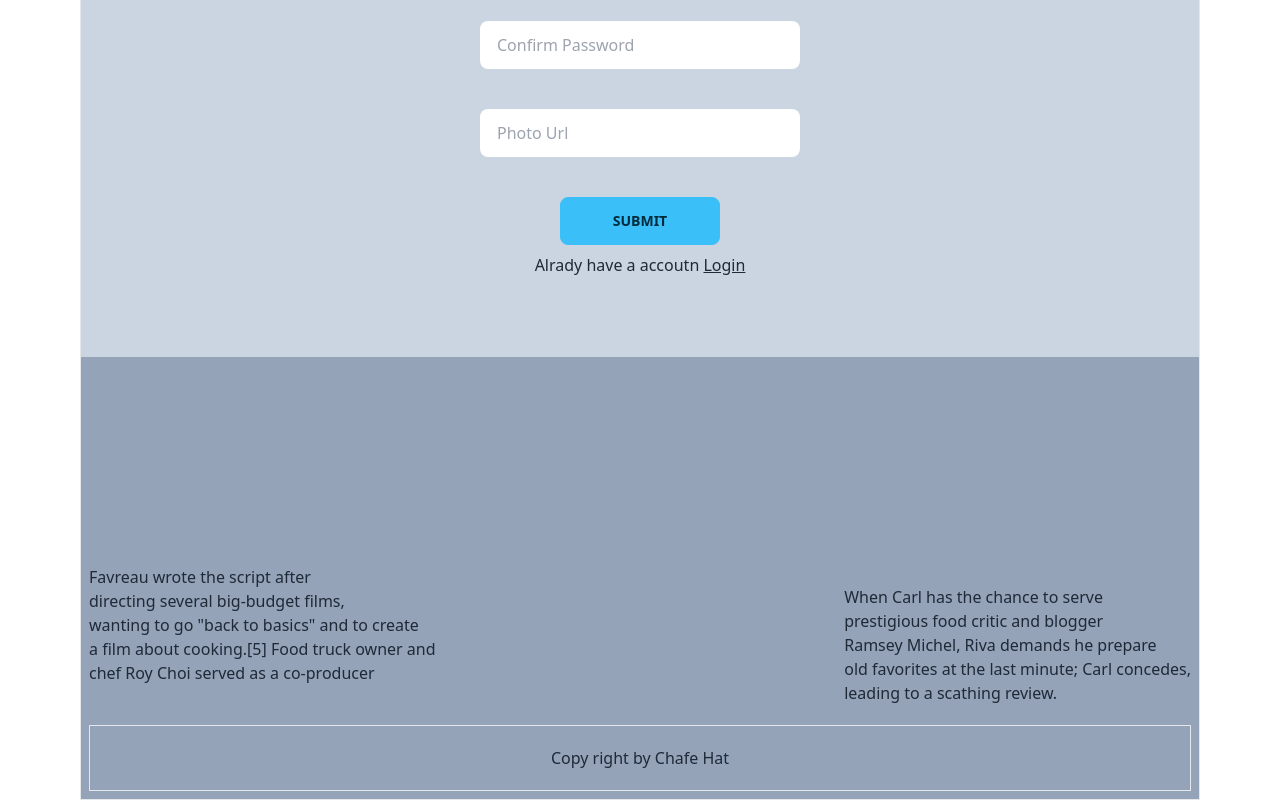
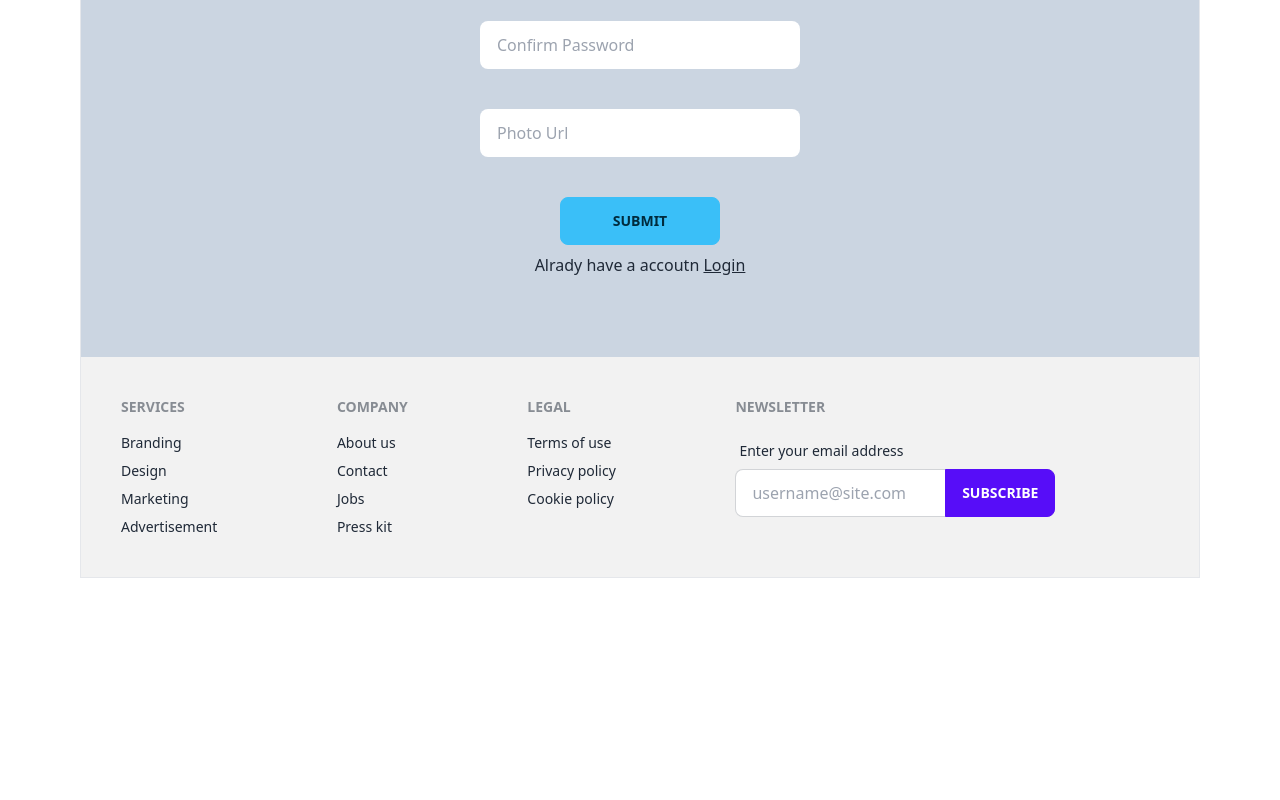
Before and after one commit to shanto001971/chef-hat-client-side, a React (Vite) app: page /ragister in a window 1280 px wide. Shown: the part 486-1286 px from the top of the page. After the commit the page ends 1064 px from the top, so only its background shows below. Built offline with nearby package versions, Linux system fonts and the light colour scheme; no server answers.

Commit message:
implement login route setup

```diff
--- a/package.json
+++ b/package.json
@@ -26,6 +26,7 @@
     "react-hot-toast": "^2.4.1",
     "react-icons": "^4.8.0",
     "react-lazy-load": "^4.0.1",
+    "react-responsive-carousel": "^3.2.23",
     "react-router-dom": "^6.11.0",
     "react-to-pdf": "^0.0.14",
     "sort-by": "^1.2.0",
--- a/src/components/AuthProvaiders/AuthProvaider.jsx
+++ b/src/components/AuthProvaiders/AuthProvaider.jsx
@@ -46,10 +46,8 @@ const AuthProvaider = ({ children }) => {
         return signInWithPopup(auth, provider);
     }
 
-    const profileUpgrade = (Name, photo) => {
-       return updateProfile(auth.currentUser, {
-            displayName: Name, photoURL: photo,
-        })
+    const profileUpgrade = (profile) => {
+       return updateProfile(auth.currentUser, profile);
     }
 
 
--- a/src/components/Footer/Footer.jsx
+++ b/src/components/Footer/Footer.jsx
@@ -3,22 +3,40 @@ import { FaCopyright } from 'react-icons/fa';
 
 const Footer = () => {
     return (
-        <div className='p-2 bg-slate-400'>
-            <div className="text-center mt-5 lg:p-20">
-
+        <footer className="footer p-10 bg-base-200 text-base-content">
+            <div>
+                <span className="footer-title">Services</span>
+                <a className="link link-hover">Branding</a>
+                <a className="link link-hover">Design</a>
+                <a className="link link-hover">Marketing</a>
+                <a className="link link-hover">Advertisement</a>
             </div>
-            <div className=" mt-5 lg:flex justify-between">
-                <div className="">
-                <h1>Favreau wrote the script after <br /> directing several big-budget films, <br /> wanting to go "back to basics" and to create <br /> a film about cooking.[5] Food truck owner and <br /> chef Roy Choi served as a co-producer</h1>
-                </div>
-                <div className="mt-5">
-                    <h1>When Carl has the chance to serve <br /> prestigious food critic and blogger <br /> Ramsey Michel, Riva demands he prepare <br />  old favorites at the last minute; Carl concedes, <br /> leading to a scathing review.</h1>
+            <div>
+                <span className="footer-title">Company</span>
+                <a className="link link-hover">About us</a>
+                <a className="link link-hover">Contact</a>
+                <a className="link link-hover">Jobs</a>
+                <a className="link link-hover">Press kit</a>
+            </div>
+            <div>
+                <span className="footer-title">Legal</span>
+                <a className="link link-hover">Terms of use</a>
+                <a className="link link-hover">Privacy policy</a>
+                <a className="link link-hover">Cookie policy</a>
+            </div>
+            <div>
+                <span className="footer-title">Newsletter</span>
+                <div className="form-control w-80">
+                    <label className="label">
+                        <span className="label-text">Enter your email address</span>
+                    </label>
+                    <div className="relative">
+                        <input type="text" placeholder="username@site.com" className="input input-bordered w-full pr-16" />
+                        <button className="btn btn-primary absolute top-0 right-0 rounded-l-none">Subscribe</button>
+                    </div>
                 </div>
             </div>
-            <div className="border text-center  mt-5 p-5">
-                <h1 className=''> Copy right by Chafe Hat</h1>
-            </div>
-        </div>
+        </footer>
     );
 };
 
--- a/src/components/Header/Header.jsx
+++ b/src/components/Header/Header.jsx
@@ -16,7 +16,7 @@ const Header = () => {
             {
                 user ? <div className='flex gap-3'>
 
-                    <img title={user?.displayName} className='w-10 bg-slate-400 rounded-full' src={user?.photoURL || "https://www.banq.qc.ca/sites/default/files/2022-06/icone_profil_generique.jpg"} alt="" />
+                    <img title={user?.displayName} className='w-10 h-10 rounded-full' src={user?.photoURL} alt="" />
                     <button onClick={() => logOut()} className="btn btn-primary">Logout</button>
                 </div>
                     : <Link to="/login"><button className="btn btn-primary">Login</button></Link>
--- a/src/components/Homes/Home.jsx
+++ b/src/components/Homes/Home.jsx
@@ -4,15 +4,23 @@ import ViweData from '../ViweData/ViweData';
 import { FaBeer, FaSearch } from 'react-icons/fa';
 import Banner from '../Banner/Banner';
 import ThardBanner from '../Banner/ThardBanner';
+import Loading from '../Loading/Loading';
 
 const Home = () => {
+    const [loading, setLoading] = useState(true)
     const [chefData, setChefData] = useState([])
+
+
     useEffect(() => {
-        fetch('https://make-chef-sarver-site-shanto001971.vercel.app')
+        fetch('https://make-chef-sarver-site-shanto001971.vercel.app/data')
             .then(res => res.json())
             .then(data => setChefData(data))
+        setLoading(false)
     }, [])
 
+    if (loading) {
+        return <Loading></Loading>
+    }
 
     return (
         <div className=''>
@@ -37,8 +45,14 @@ const Home = () => {
                 }
             </div>
             <div className="">
-                <ThardBanner/>
+                <ThardBanner />
             </div>
+
+
+
+
+
+
         </div>
     );
 };
--- /dev/null
+++ b/src/components/Loading/Loading.jsx
@@ -0,0 +1,13 @@
+import React from 'react';
+
+const Loading = () => {
+    return (
+        <div className="flex justify-center items-center">
+            <div className="spinner-border animate-spin inline-block w-8 h-8 border-4 rounded-full" role="status">
+                <span className="visually-hidden">...</span>
+            </div>
+        </div>
+    );
+};
+
+export default Loading;
--- a/src/components/PraivetRoute/PraivetRoute.jsx
+++ b/src/components/PraivetRoute/PraivetRoute.jsx
@@ -1,14 +1,15 @@
 import React, { useContext } from 'react';
 import { AuthContex } from '../AuthProvaiders/AuthProvaider';
-import { Navigate } from 'react-router-dom';
+import { Navigate, useLocation } from 'react-router-dom';
 
 const PraivetRoute = ({ children }) => {
     const { user } = useContext(AuthContex);
     // console.log(user)
+    const location = useLocation();
 
 
     if (!user) {
-        return  <Navigate to="/login" ></Navigate>;
+        return  <Navigate state={{from: location}} to="/login" replace ></Navigate>;
     }
     return  children;
 };
--- a/src/components/ViweData/ViweData.jsx
+++ b/src/components/ViweData/ViweData.jsx
@@ -22,7 +22,7 @@ const ViweData = ({ chef }) => {
                 <li className='flex gap-2'><FaThumbsUp /> {likes}</li>
 
                 <div className="card-actions justify-end ">
-                    <button className="btn btn-primary w-full mt-5"><Link to={`/data/${id}`}>View Recipes</Link></button>
+                <Link to={`/data/${id}`} className='w-full'><button className="btn btn-primary w-full mt-5">View Recipes</button></Link>
                 </div>
             </div>
         </div>
--- a/src/components/recipesCard/RecipesCard.jsx
+++ b/src/components/recipesCard/RecipesCard.jsx
@@ -3,10 +3,10 @@ import { toast } from 'react-hot-toast';
 import { FaRegStar } from 'react-icons/fa';
 import ReactStarsRating from 'react-awesome-stars-rating';
 
-const RecipesCard = ({ singledata }) => {
+const RecipesCard = ({ singledata, data }) => {
     const [favorite, setFavorite] = useState({});
     const [toogle,setToogle]=useState(false);
-    const { recipe_name, ingredients, cooking_method,rating } = singledata;
+    const { recipe_name, ingredients, cooking_method } = singledata;
     // console.log(singledata)
 
     const handelFavroite = (singledata) => {
@@ -27,7 +27,7 @@ const RecipesCard = ({ singledata }) => {
                     }
                 </div>
                 <small>{cooking_method}</small>
-                <ReactStarsRating className="flex" value={rating} />
+                <ReactStarsRating className="flex" isEdit={false} value={data.rating} />
                 <div className="card-actions justify-end mt-3">
                     <button disabled={toogle} onClick={() => handelFavroite(singledata)} className="btn btn-primary flex gap-2"><FaRegStar />Add to Favorite</button>
                 </div>
--- a/src/components/viewDetails/ViewDetails.jsx
+++ b/src/components/viewDetails/ViewDetails.jsx
@@ -1,4 +1,4 @@
-import React from 'react';
+import React, { useState } from 'react';
 import { useLoaderData } from 'react-router-dom';
 import { FaRegStar, FaThumbsUp } from "react-icons/fa";
 import '@fontsource/roboto/300.css';
@@ -7,11 +7,13 @@ import '@fontsource/roboto/500.css';
 import '@fontsource/roboto/700.css';
 import { toast } from 'react-hot-toast';
 import RecipesCard from '../recipesCard/RecipesCard';
+import Loading from '../Loading/Loading';
 
 
 const ViewDetails = () => {
     const data = useLoaderData()
     const { picture, name, bio, likes, num_recipes, years_of_experience, recipes } = data;
+    console.log(data)
 
     return (
         <div className="card w-full glass">
@@ -26,7 +28,7 @@ const ViewDetails = () => {
 
             <div className="lg:grid grid-rows-1 grid-flow-col gap-4">
                 {
-                    recipes?.map((singledata, index) => <RecipesCard key={index} singledata={singledata} />)
+                    recipes?.map((singledata, index) => <RecipesCard key={index} singledata={singledata} data={data} />)
                 }
             </div>
         </div>
```
Also changed, not shown: src/components/login/Login.jsx (+6 -4 lines), src/components/ragister/Ragister.jsx (+23 -9 lines), 1 other file (tests, documents, lock files or other folders).
